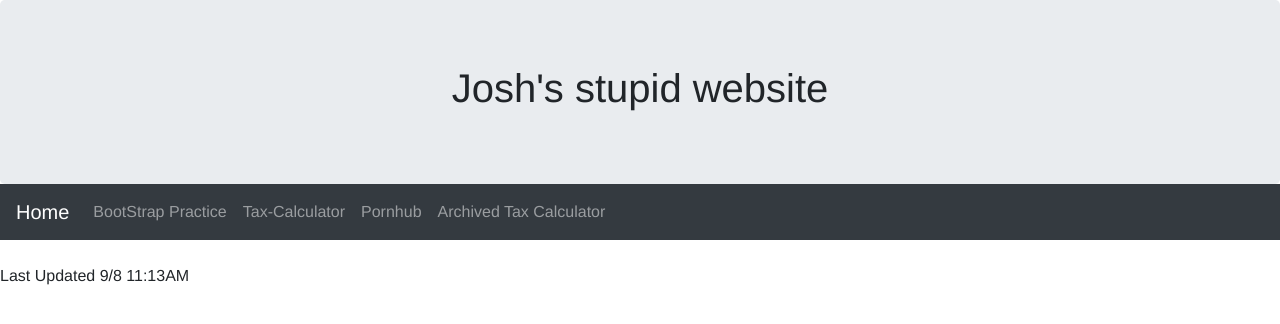
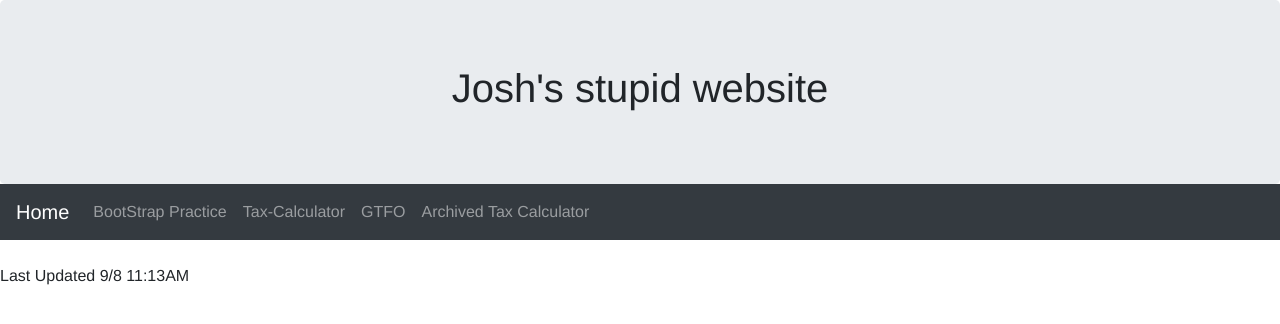
Before and after one commit to jkchen5684/jkchen5684.github.io, a Jekyll site: the page index.html, which Jekyll copies as it is, in a window 1280 px wide. Shown: the top 324 px of the page. Built offline with Jekyll 4.4.1, drawn with Linux system fonts in a browser that asks for light colours.

Commit message:
Update index.html

```diff
--- a/index.html
+++ b/index.html
@@ -27,13 +27,13 @@
               <a class="nav-link" href="https://jkchen5684.github.io/boot.html">BootStrap Practice</a>
             </li>
             <li class="nav-item">
-              <a class="nav-link" href="https://jkchen5684.github.io/taxcalc.html">Tax-Calculator</a>
+              <a class="nav-link" href="https://jkchen5684.github.io/new/tax.html">Tax-Calculator</a>
             </li>
             <li class="nav-item">
-              <a class="nav-link" href="http://www.google.com">Pornhub</a>
+              <a class="nav-link" href="http://www.google.com">GTFO</a>
             </li>
             <li class="nav-item">
-                <a class="nav-link" href="https://jkchen5684.github.io/taxcalc.html">Archived Tax Calculator</a>
+                <a class="nav-link" href="https://jkchen5684.github.io/archive/taxcalc.html">Archived Tax Calculator</a>
             </li>
           </ul>
         </div>
```
